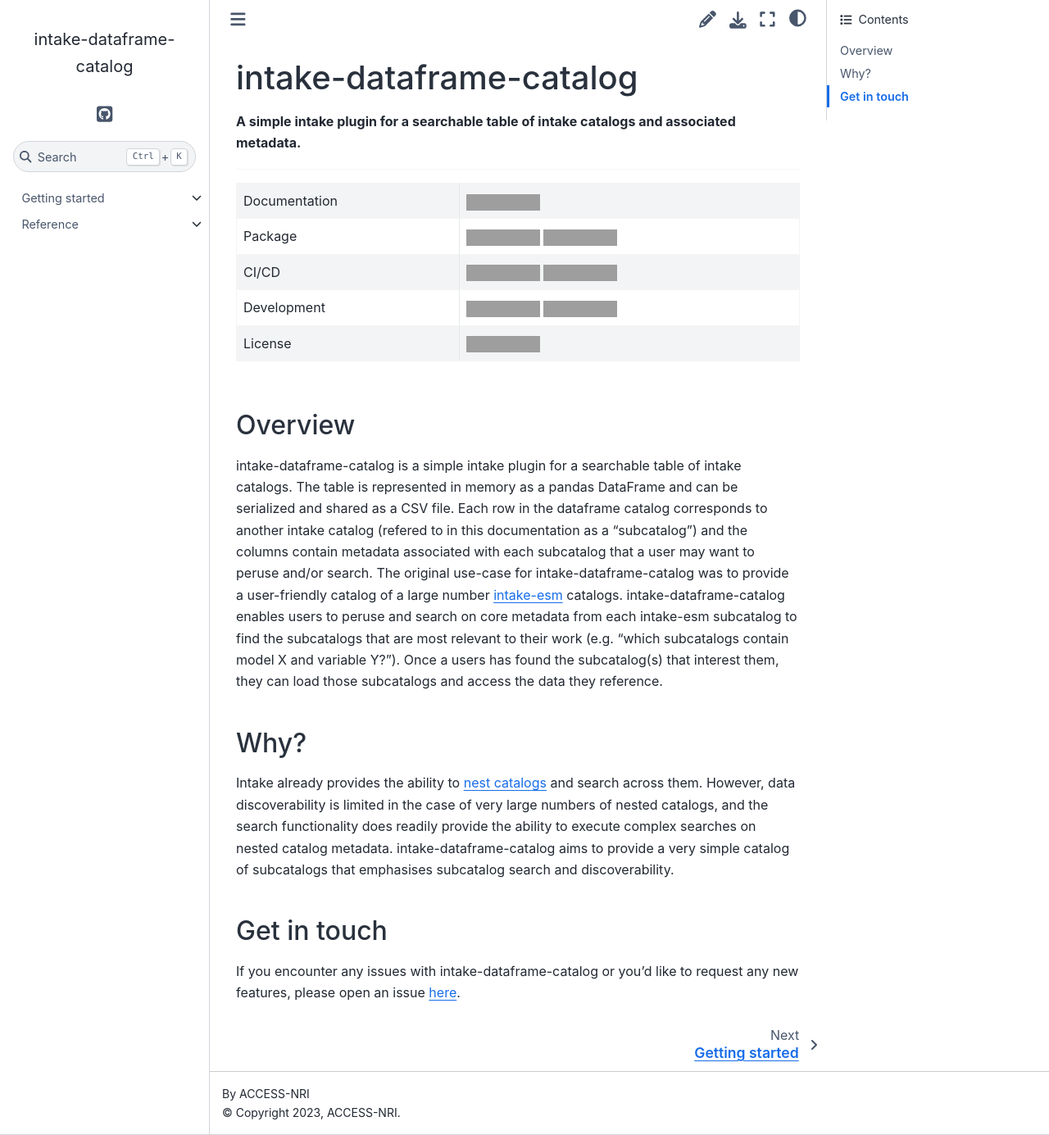
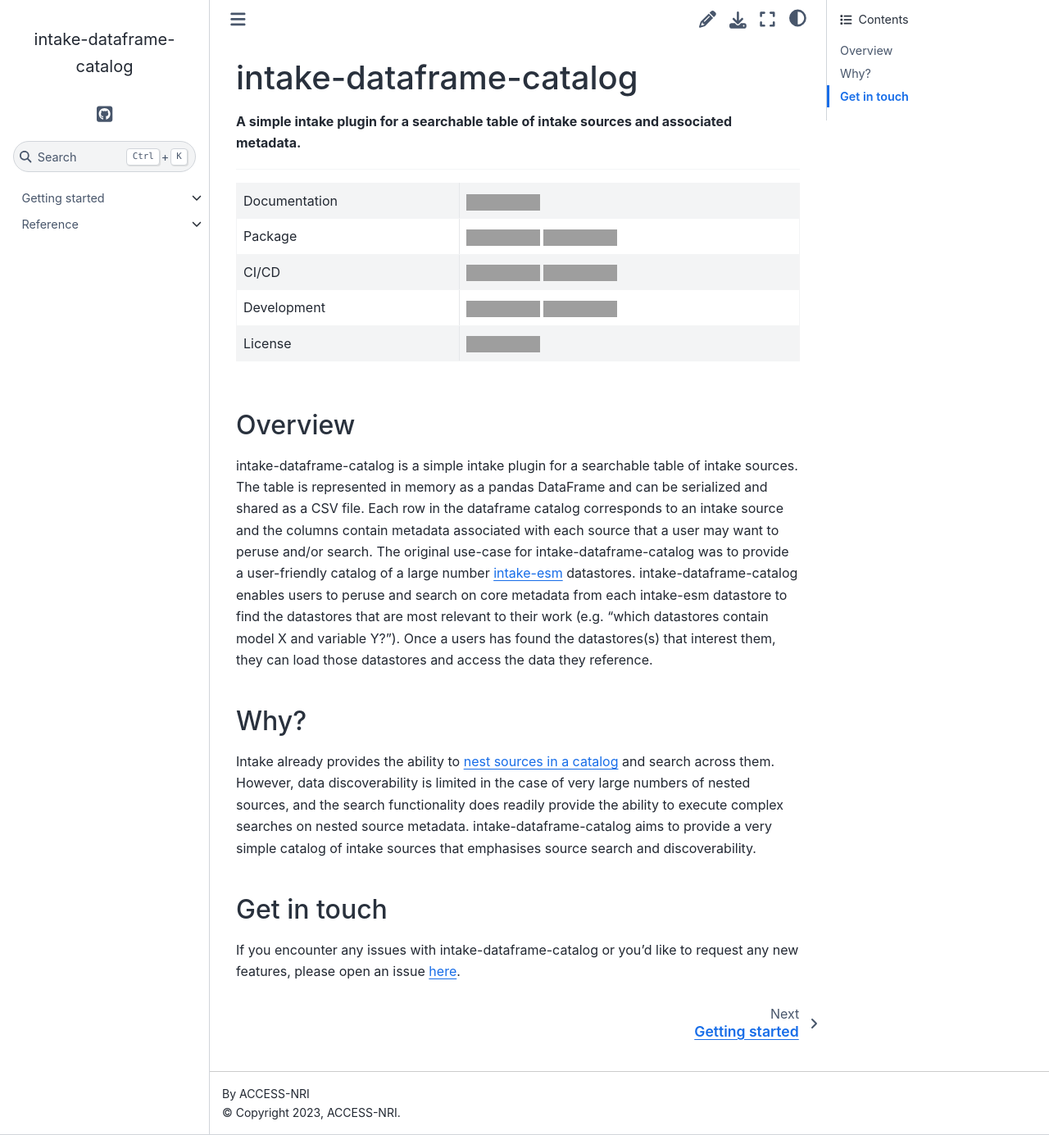
Before and after one commit to ACCESS-NRI/intake-dataframe-catalog, a Sphinx documentation site: the page built from docs/index.rst, in a window 1280 px wide and 1385 px high, cut to the strip 0-1385 px from the top of the window. Shown: the whole strip at 82% size. Built offline with Sphinx 7.4.7 and the Sphinx Book theme 1.1.4, drawn with Linux system fonts in a browser that asks for light colours; grey boxes are pictures that could not be loaded.

Commit message:
use proper intake terminology

```diff
--- a/CHANGELOG.rst
+++ b/CHANGELOG.rst
@@ -8,6 +8,8 @@ Changelog
 
 Not yet released
 
+- update descriptions of this package to be more correct (:issue:`27`, :pull:`28`).
+  By `Dougie Squire <https://github.com/dougiesquire>`_.
 - use :code:`load_setup_py_data` from :code:`conda-build` to template version in meta.yaml.
   By `Dougie Squire <https://github.com/dougiesquire>`_.
 
--- a/README.rst
+++ b/README.rst
@@ -2,7 +2,7 @@
 intake-dataframe-catalog
 ========================
 
-**A simple intake plugin for a searchable table of intake catalogs and associated metadata.**
+**A simple intake plugin for a searchable table of intake sources and associated metadata.**
 
 ------------
 
@@ -21,27 +21,26 @@ intake-dataframe-catalog
 Overview
 --------
 
-intake-dataframe-catalog is a simple intake plugin for a searchable table of intake catalogs.
+intake-dataframe-catalog is a simple intake plugin for a searchable table of intake sources.
 The table is represented in memory as a pandas DataFrame and can be serialized and shared as
-a CSV file. Each row in the dataframe catalog corresponds to another intake catalog (refered
-to in this documentation as a "subcatalog") and the columns contain metadata associated with
-each subcatalog that a user may want to peruse and/or search. The original use-case for
-intake-dataframe-catalog was to provide a user-friendly catalog of a large number
-`intake-esm <https://intake-esm.readthedocs.io/en/stable/>`_ catalogs. intake-dataframe-catalog
-enables users to peruse and search on core metadata from each intake-esm subcatalog to find
-the subcatalogs that are most relevant to their work (e.g. "which subcatalogs contain model
-X and variable Y?"). Once a users has found the subcatalog(s) that interest them, they can
-load those subcatalogs and access the data they reference.
+a CSV file. Each row in the dataframe catalog corresponds to an intake source and the columns
+contain metadata associated with each source that a user may want to peruse and/or search.
+The original use-case for intake-dataframe-catalog was to provide a user-friendly catalog of
+a large number `intake-esm <https://intake-esm.readthedocs.io/en/stable/>`_ datastores.
+intake-dataframe-catalog enables users to peruse and search on core metadata from each
+intake-esm datastore to find the datastores that are most relevant to their work (e.g.
+"which datastores contain model X and variable Y?"). Once a users has found the datastores(s)
+that interest them, they can load those datastores and access the data they reference.
 
 Why?
 ----
 
 Intake already provides the ability to
-`nest catalogs <https://intake.readthedocs.io/en/latest/catalog.html#catalog-nesting>`_ and
-search across them. However, data discoverability is limited in the case of very large numbers
-of nested catalogs, and the search functionality does readily provide the ability to execute
-complex searches on nested catalog metadata. intake-dataframe-catalog aims to provide a very
-simple catalog of subcatalogs that emphasises subcatalog search and discoverability.
+`nest sources in a catalog <https://intake.readthedocs.io/en/latest/catalog.html#catalog-nesting>`_
+and search across them. However, data discoverability is limited in the case of very large numbers
+of nested sources, and the search functionality does readily provide the ability to execute
+complex searches on nested source metadata. intake-dataframe-catalog aims to provide a very
+simple catalog of intake sources that emphasises source search and discoverability.
 
 
 .. |docs| image:: https://readthedocs.org/projects/intake-dataframe-catalog/badge/?version=latest
--- a/docs/reference/api.rst
+++ b/docs/reference/api.rst
@@ -3,7 +3,7 @@
 API reference
 =============
 
-Excluding some supporting functions, intake_dataframe_catalog comprises a just single class, :code:`intake_dataframe_catalog.core.DfFileCatalog`, for loading/creating/managing a table of intake (sub)catalogs. This class is registered as an `intake driver <https://intake.readthedocs.io/en/latest/making-plugins.html#making-drivers>`_ called :code:`df_catalog`, meaning that intake will automatically create an :code:`open_df_catalog` convenience function under the intake module namespace. Calling :code:`intake.open_df_catalog()` is equivalent to instantiating the :code:`DfFileCatalog` class.
+Excluding some supporting functions, intake_dataframe_catalog comprises a just single class, :code:`intake_dataframe_catalog.core.DfFileCatalog`, for loading/creating/managing a table of intake sources. This class is registered as an `intake driver <https://intake.readthedocs.io/en/latest/making-plugins.html#making-drivers>`_ called :code:`df_catalog`, meaning that intake will automatically create an :code:`open_df_catalog` convenience function under the intake module namespace. Calling :code:`intake.open_df_catalog()` is equivalent to instantiating the :code:`DfFileCatalog` class.
 
 The following API summary is auto-generated.
 
--- a/pyproject.toml
+++ b/pyproject.toml
@@ -3,7 +3,7 @@ name = "intake_dataframe_catalog"
 authors = [
     { name = "ACCESS-NRI" },
 ]
-description = "An intake driver for a searchable table of intake catalogs and associated metadata"
+description = "An intake driver for a searchable table of intake sources and associated metadata"
 readme = "README.rst"
 requires-python = ">=3.9"
 license = { text = "Apache-2.0" }
```
Also changed, not shown: docs/getting_started/quickstart.ipynb, 3 other files.
